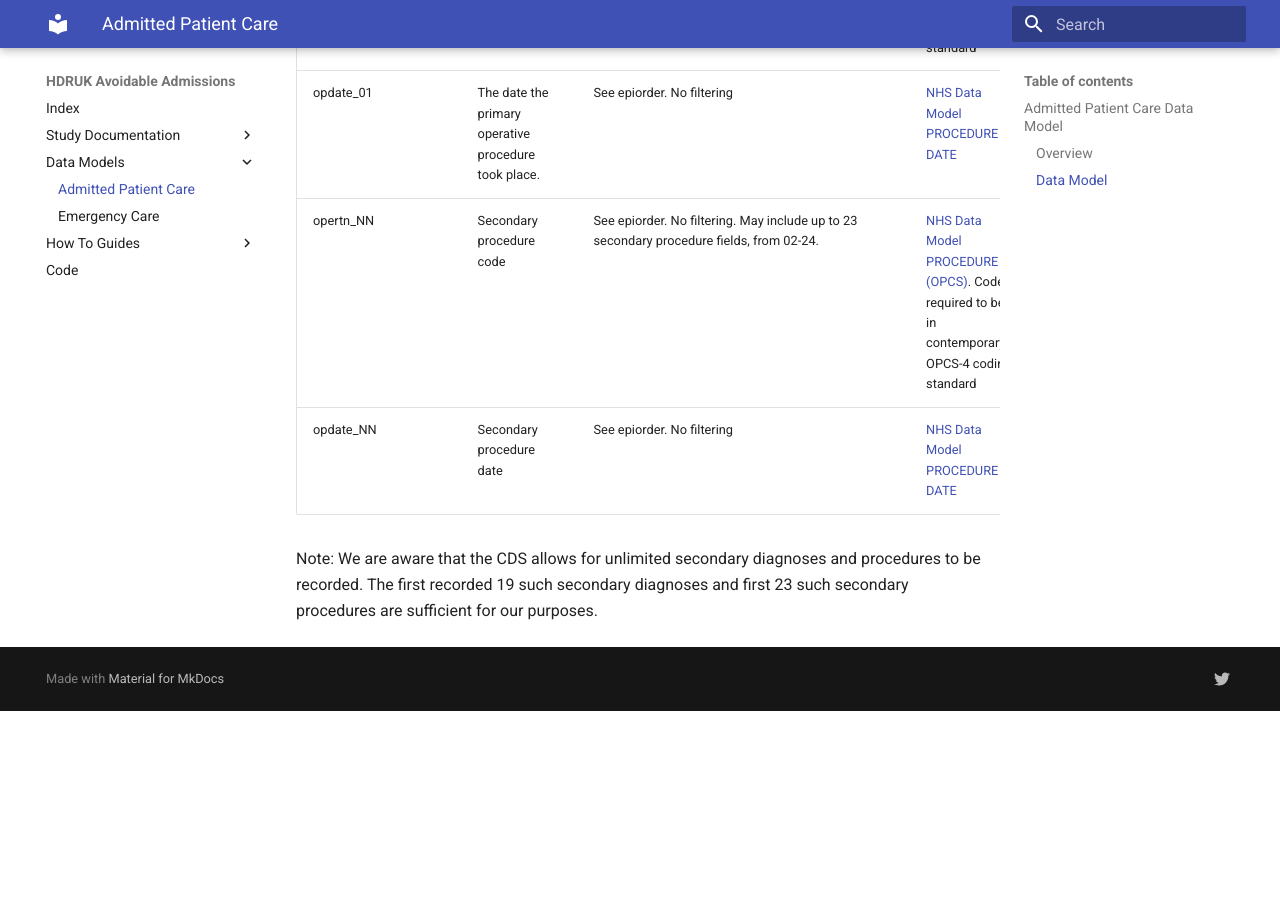
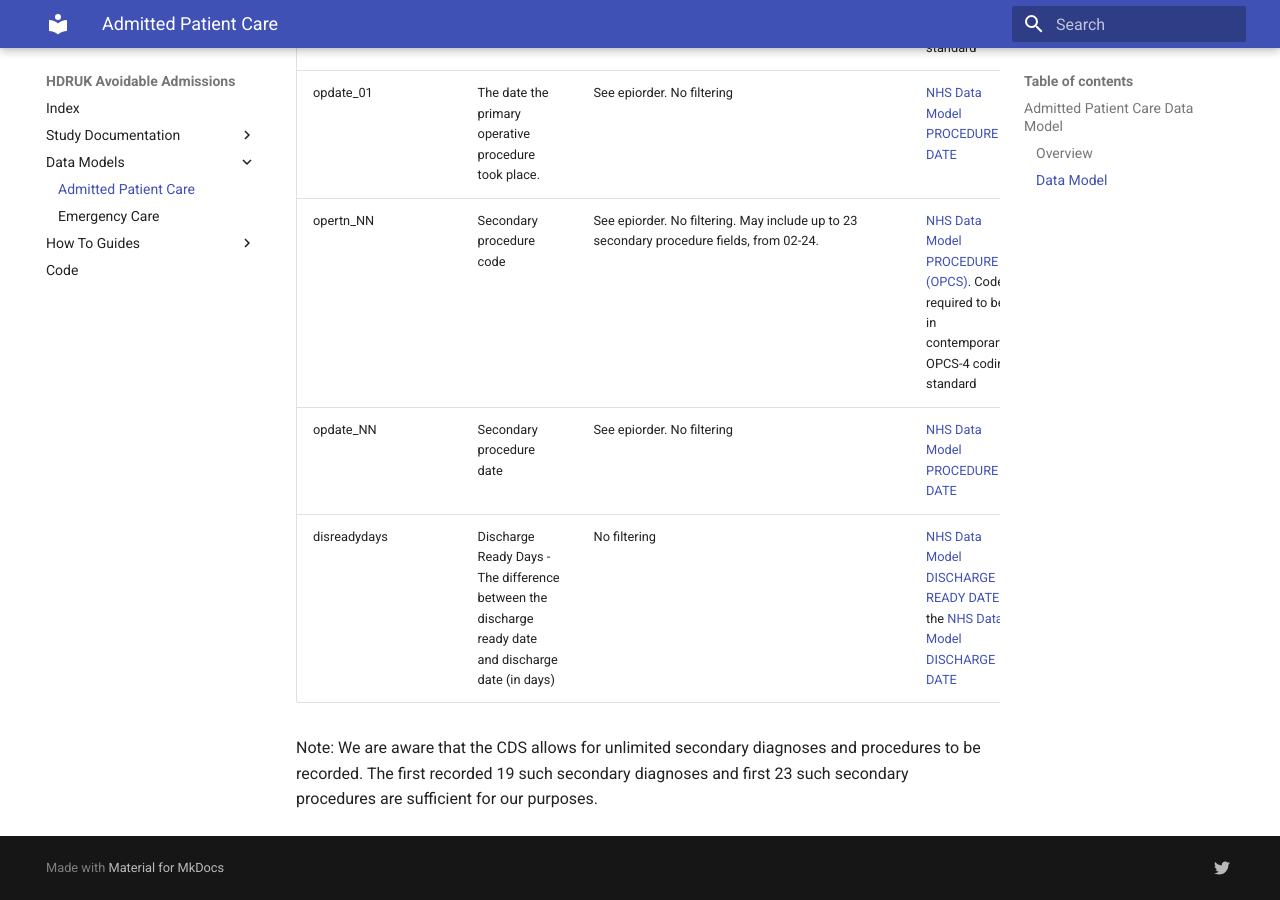
Before and after one commit to MattStammers/hdruk_avoidable_admissions_collaboration_docs, an MkDocs documentation site: the page built from docs/data_models/admitted_patient_care_data_model.md, in a window 1280 px wide and 900 px high, scrolled down 3948 px. Built offline with MkDocs 1.6.1 and Material for MkDocs 9.7.7, drawn with Linux system fonts in a browser that asks for light colours; before the commit the page ends 4659 px from its top, so only the background shows below that.

Commit message:
added disreadydays

```diff
--- a/docs/data_models/admitted_patient_care_data_model.md
+++ b/docs/data_models/admitted_patient_care_data_model.md
@@ -30,6 +30,7 @@ gender|Defines the sex of the patient|To report on patient demographics. No filt
 |opdate_01|The date the primary operative procedure took place.| See epiorder. No filtering|[NHS Data Model PROCEDURE DATE](https://www.datadictionary.nhs.uk/data_elements/procedure_date.html)|
 |opertn_NN|Secondary procedure code| See epiorder. No filtering. May include up to 23 secondary procedure fields, from 02-24.|[NHS Data Model PROCEDURE (OPCS)](https://www.datadictionary.nhs.uk/data_elements/procedure__opcs_.html). Codes required to be in contemporary OPCS-4 coding standard|
 |opdate_NN|Secondary procedure date| See epiorder. No filtering|[NHS Data Model PROCEDURE DATE](https://www.datadictionary.nhs.uk/data_elements/procedure_date.html)|
+|disreadydays|Discharge Ready Days - The difference between the discharge ready date and discharge date (in days) | No filtering |[NHS Data Model DISCHARGE READY DATE](https://www.datadictionary.nhs.uk/data_elements/discharge_ready_date__hospital_provider_spell_.html) to the [NHS Data Model DISCHARGE DATE](https://www.datadictionary.nhs.uk/data_elements/discharge_date__hospital_provider_spell_.html)|
 
 
 Note: We are aware that the CDS allows for unlimited secondary diagnoses and procedures to be recorded. The first recorded 19 such secondary diagnoses and first 23 such secondary procedures are sufficient for our purposes.
```
